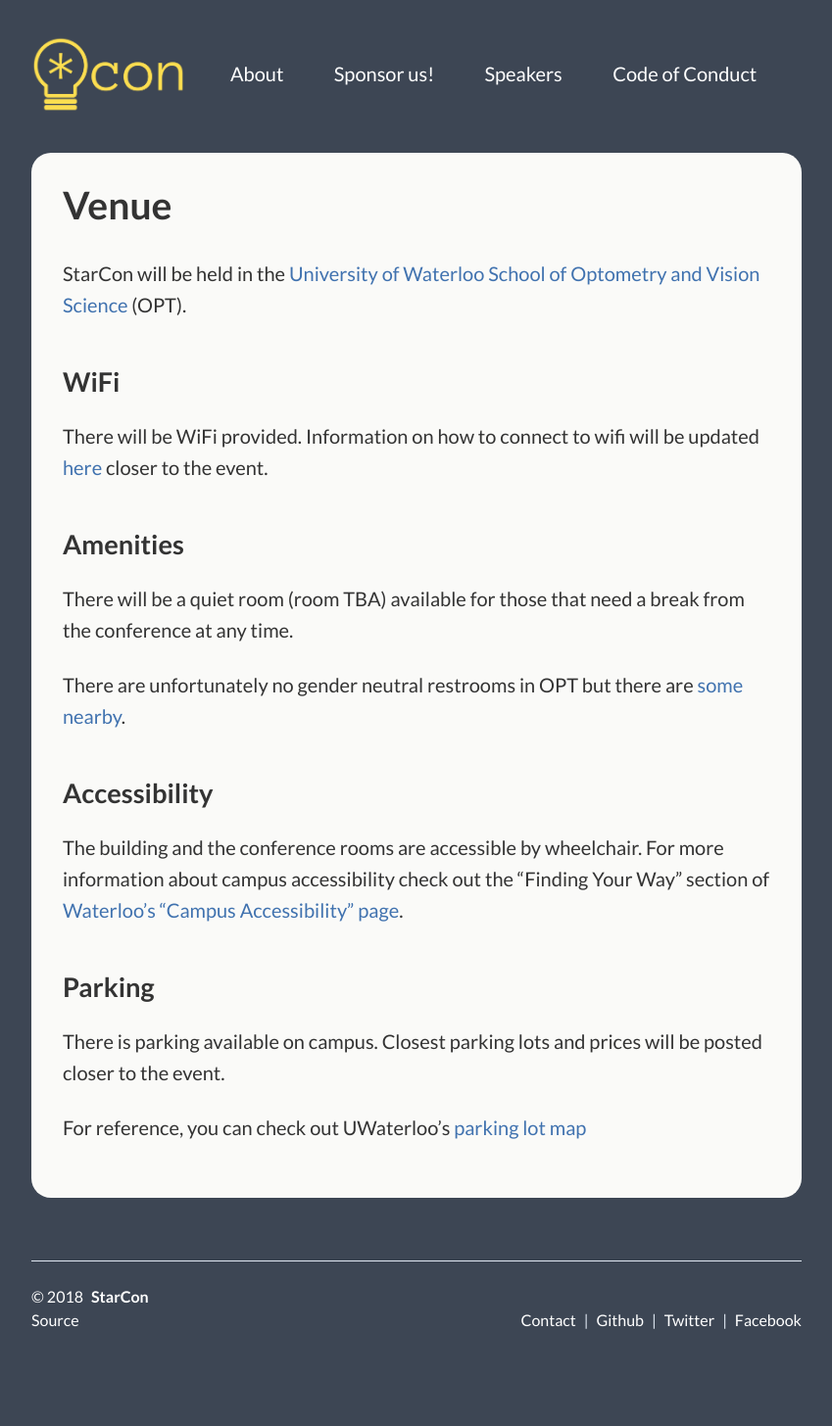
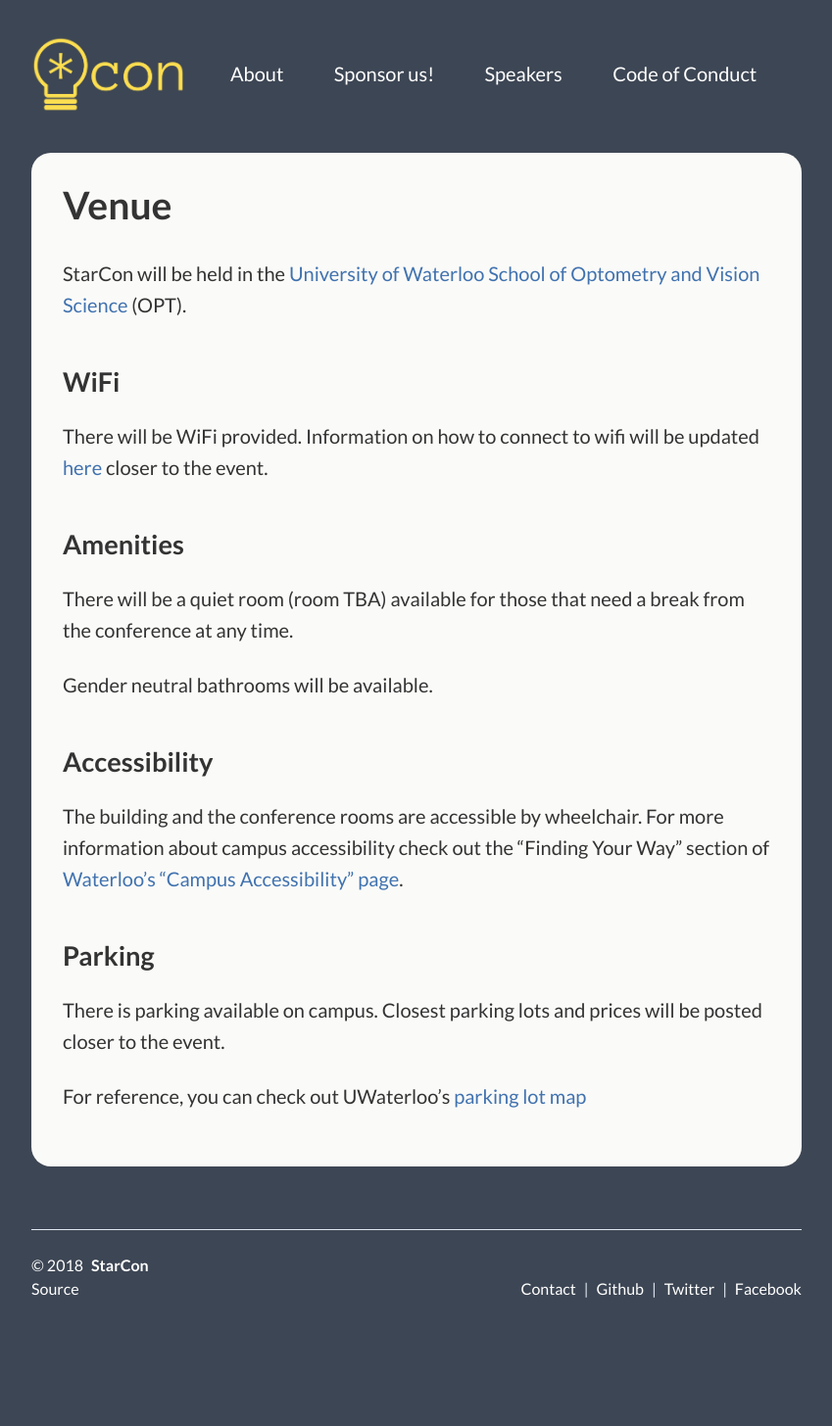
Before and after one commit to StarConKW/starconkw.github.io, a Jekyll site: the page built from _pages/venue.md, in a window 1280 px wide. Shown: the whole page at 98% size, without its empty margins (215-1064 px from the left). Built offline with Jekyll 4.4.1, drawn with Linux system fonts in a browser that asks for light colours; after the commit the page ends 1424 px from its top, so only the background shows below that.

Commit message:
Update _pages/venue.md

```diff
--- a/_pages/venue.md
+++ b/_pages/venue.md
@@ -15,7 +15,7 @@ There will be WiFi provided. Information on how to connect to wifi will be updat
 
 There will be a quiet room (room TBA) available for those that need a break from the conference at any time.
 
-There are unfortunately no gender neutral restrooms in OPT but there are [some nearby](https://uwaterloo.ca/equity/equity-initiatives/inclusive-washrooms/inclusive-washroom-list).
+Gender neutral bathrooms will be available.
 
 ## Accessibility
 
```
